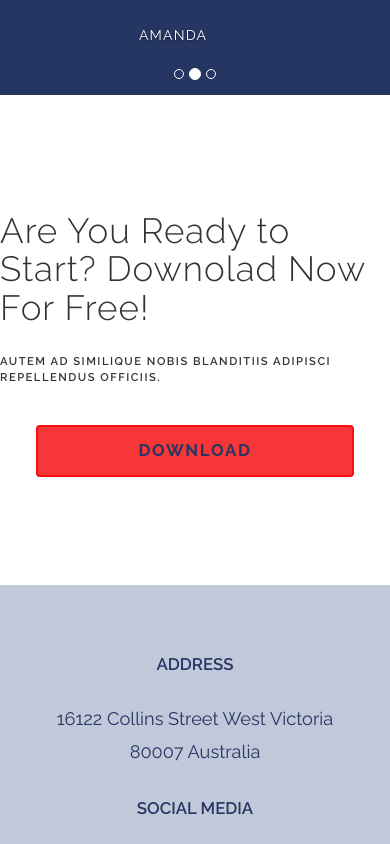
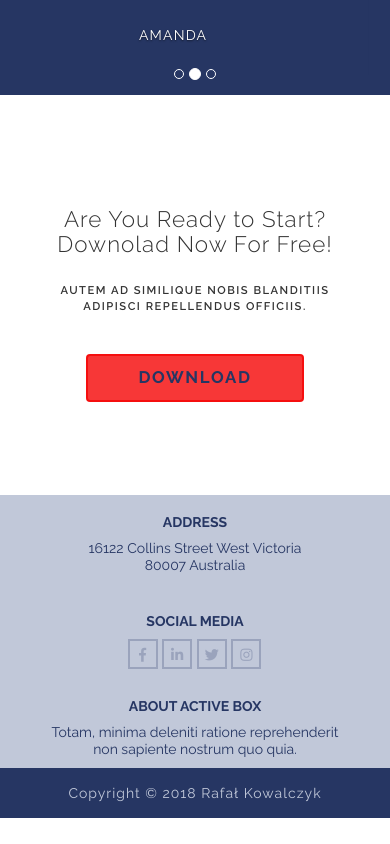
Before and after one commit to Rafal-Kowalczyk/Page-active, a website: page index.html in a window 390 px wide. Shown: the part 8100-8944 px from the top of the page. After the commit the page ends 8918 px from the top, so only its background shows below. Drawn offline with nearby package versions, Linux system fonts and the light colour scheme.

Commit message:
Add media queries style

```diff
--- a/src/sass/_media.scss
+++ b/src/sass/_media.scss
@@ -142,9 +142,7 @@ body {
 
 @media (max-width: 767px) {
 
-    body {
-        font-size: 14px;
-    }
+
     // Navbar
     .navbar {
         .navbar-header {
@@ -232,8 +230,54 @@ body {
                 font-size: 1em;
             }
         }
+    }
+    // Section download
+    .download {
+        margin-top: 0;
+        padding: 0 5rem;
+        text-align: center;
+        h2 {
+            font-size: 1.6em;
+        }
+        a {
+            padding: 1rem 5rem;
+        }
+    }
+    // Footer
+    footer {
+        margin-top: 0;
+        .row {
+            padding-top: 0;
+            padding-bottom: 4rem;
+        }
+        h3 {
+            font-size: 1em;
+            margin-bottom: 1rem;
+        }
+        p {
+            font-size: 1em;
+            line-height: 1.2;
+            padding-bottom: 1rem;
+        }
+        .footer__social {
+            padding-bottom: 1rem;
 
+            i {
+                width: 30px;
+                height: 30px;
+                font-size: 1em;
+                padding-top: 7px;
+                margin-right: 0.1rem;
+            }
+        }
+        .credits {
+            height: 5rem;
+            p {
+                width: 100%;
+                margin: 0;
+                padding: 0;
+                font-size: 1em;
+            }
+        }
     }
-
-
 }
--- a/src/sass/style.scss
+++ b/src/sass/style.scss
@@ -350,7 +350,7 @@ header {
 // Footer
 footer {
     position: relative;
-    min-height: 34rem;
+    min-height: 30rem;
     background-color: $footer-background;
     color: $color-blue;
     text-align: center;
@@ -360,7 +360,7 @@ footer {
     }
     h3 {
         text-transform: uppercase;
-        font-weight: 600;
+        font-weight: 700;
         font-size: 1.2em;
         margin-bottom: 3rem;
     }
```
Also changed, not shown: css/style.css, css/style.prefixed.css, 2 other files.
